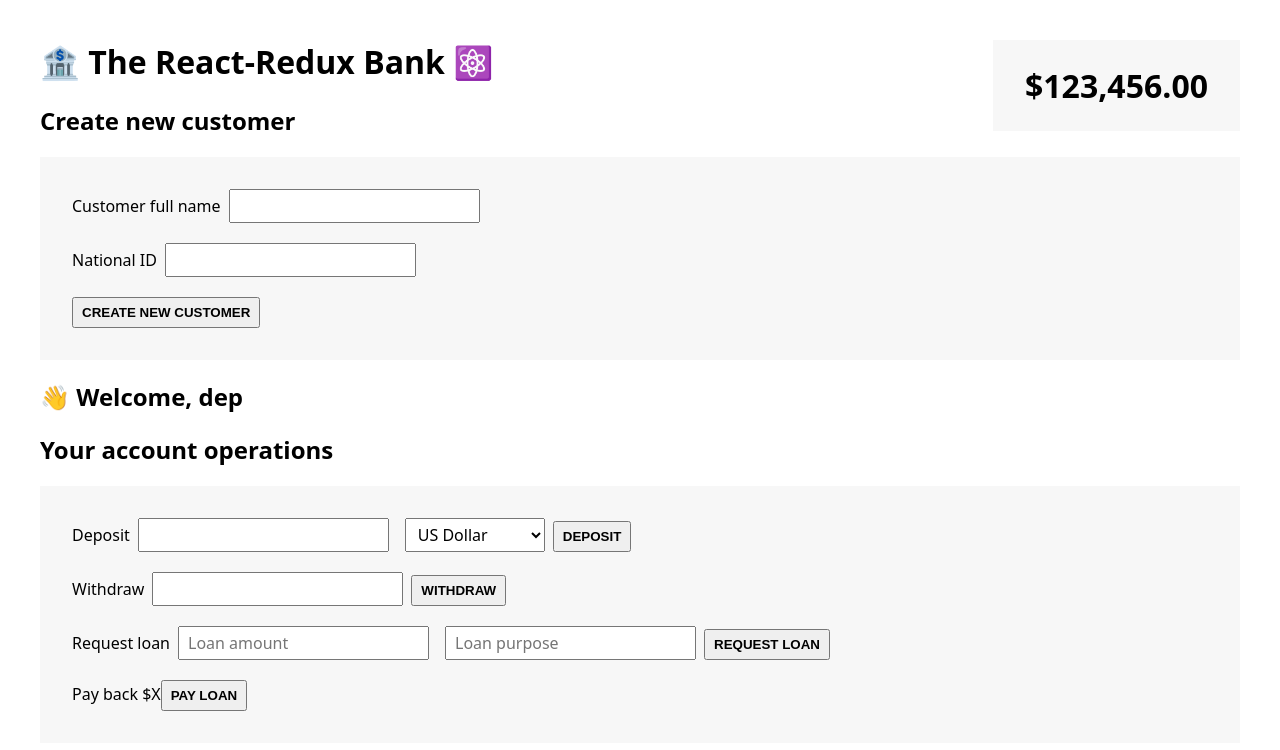
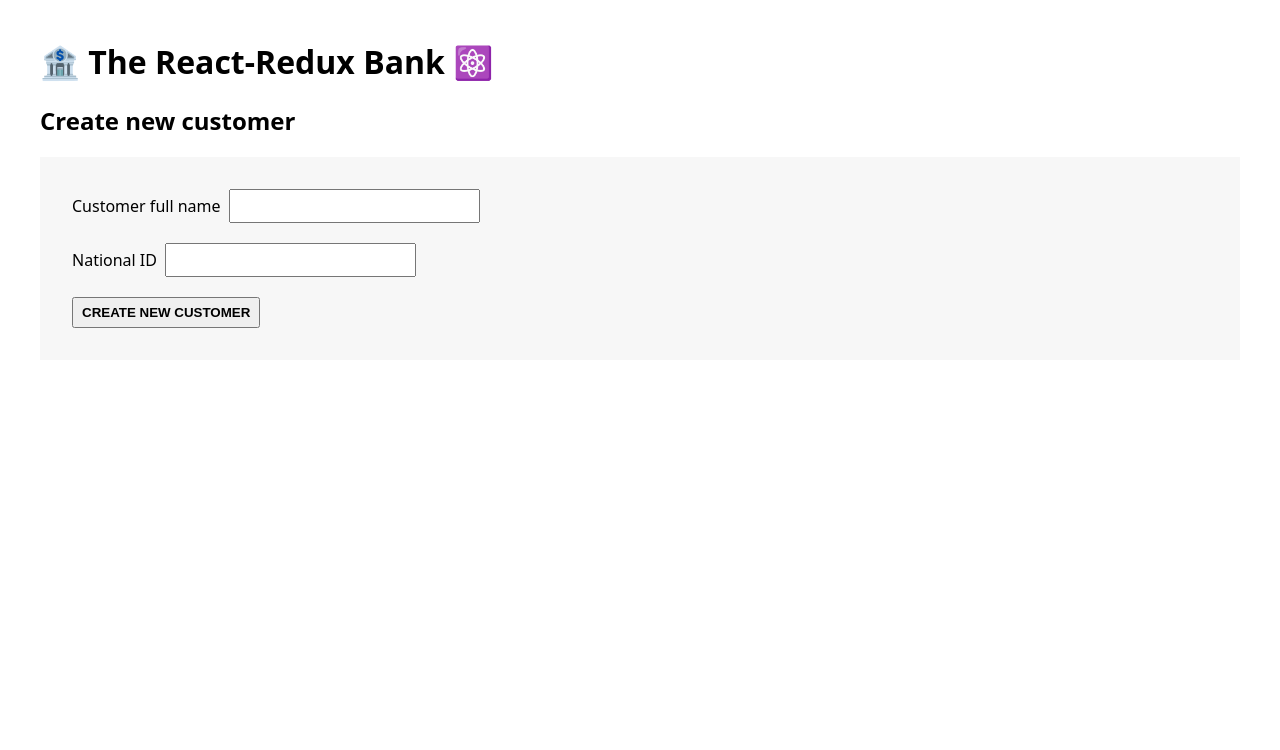
Before and after one commit to defydef/redux-intro, a React (Create React App) app: page / in a window 1280 px wide. Shown: the top 750 px of the page. Built offline with nearby package versions, Linux system fonts and the light colour scheme.

Commit message:
Show different components according to the customerFullName

```diff
--- a/src/App.js
+++ b/src/App.js
@@ -2,15 +2,22 @@
 import Customer from "../src/features/customers/Customer";
 import AccountOperations from "../src/features/accounts/AccountOperations";
 import BalanceDisplay from "../src/features/accounts/BalanceDisplay";
+import { useSelector } from "react-redux";
 
 function App() {
+  const customerFullName = useSelector((store) => store.customer.fullName);
   return (
     <div>
       <h1>🏦 The React-Redux Bank ⚛️</h1>
-      <CreateCustomer />
-      <Customer />
-      <AccountOperations />
-      <BalanceDisplay />
+      {customerFullName === "" ? (
+        <CreateCustomer />
+      ) : (
+        <>
+          <Customer />
+          <AccountOperations />
+          <BalanceDisplay />
+        </>
+      )}
     </div>
   );
 }
--- a/src/features/customers/CreateCustomer.js
+++ b/src/features/customers/CreateCustomer.js
@@ -1,5 +1,5 @@
 import { useState } from "react";
-import { useDispatch, useSelector } from "react-redux";
+import { useDispatch } from "react-redux";
 import { createCustomer } from "./customerSlice";
 
 function Customer() {
@@ -9,9 +9,8 @@
   const dispatch = useDispatch();
 
   function handleClick() {
+    if (!fullName || !nationalId) return;
     dispatch(createCustomer(fullName, nationalId));
-    setFullName("");
-    setNationalId("");
   }
 
   return (
--- a/src/features/customers/customerSlice.js
+++ b/src/features/customers/customerSlice.js
@@ -1,5 +1,5 @@
 const initialStateCustomer = {
-  fullName: "dep",
+  fullName: "",
   nationalID: "",
   createdAt: "",
 };
```
